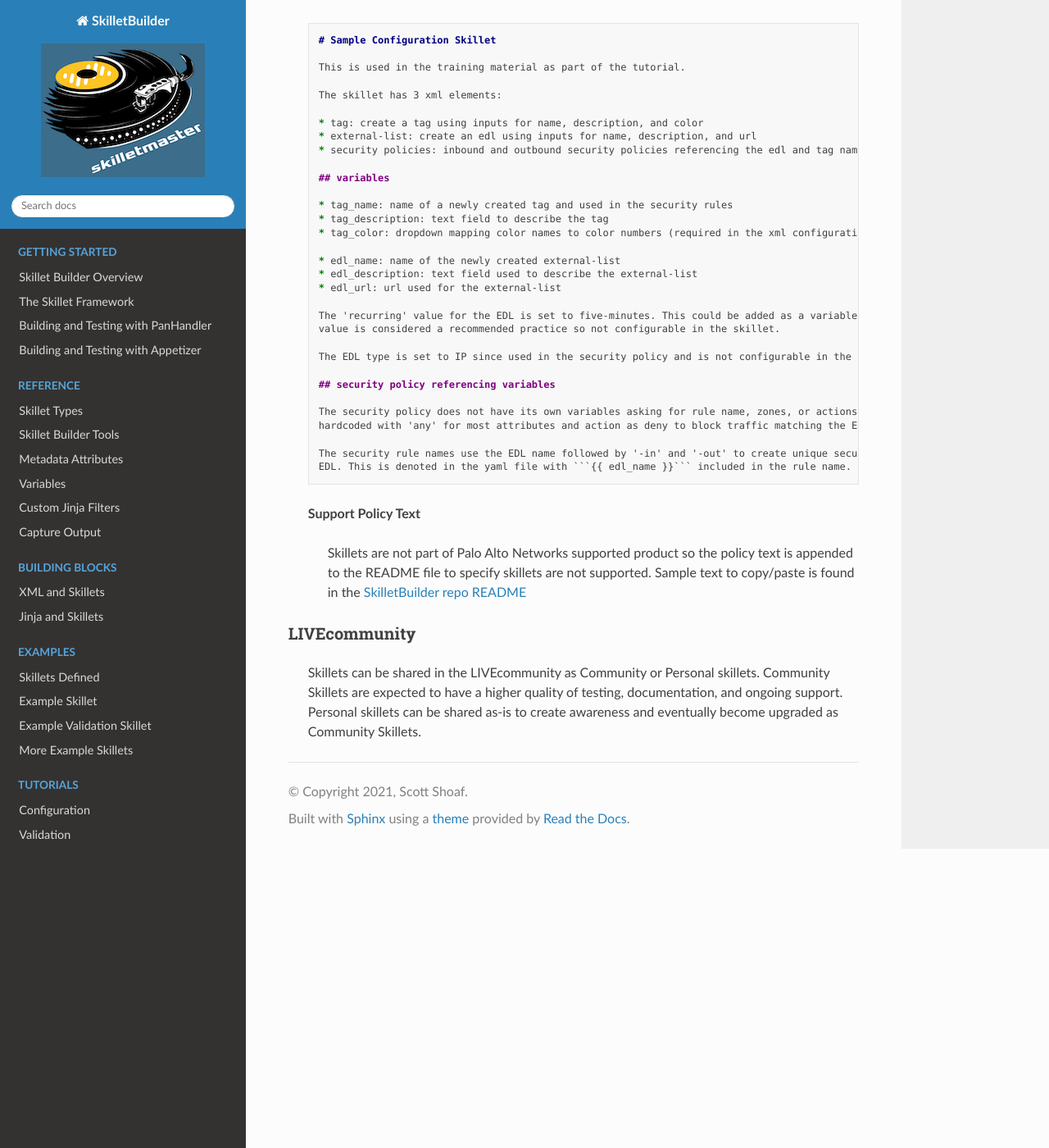
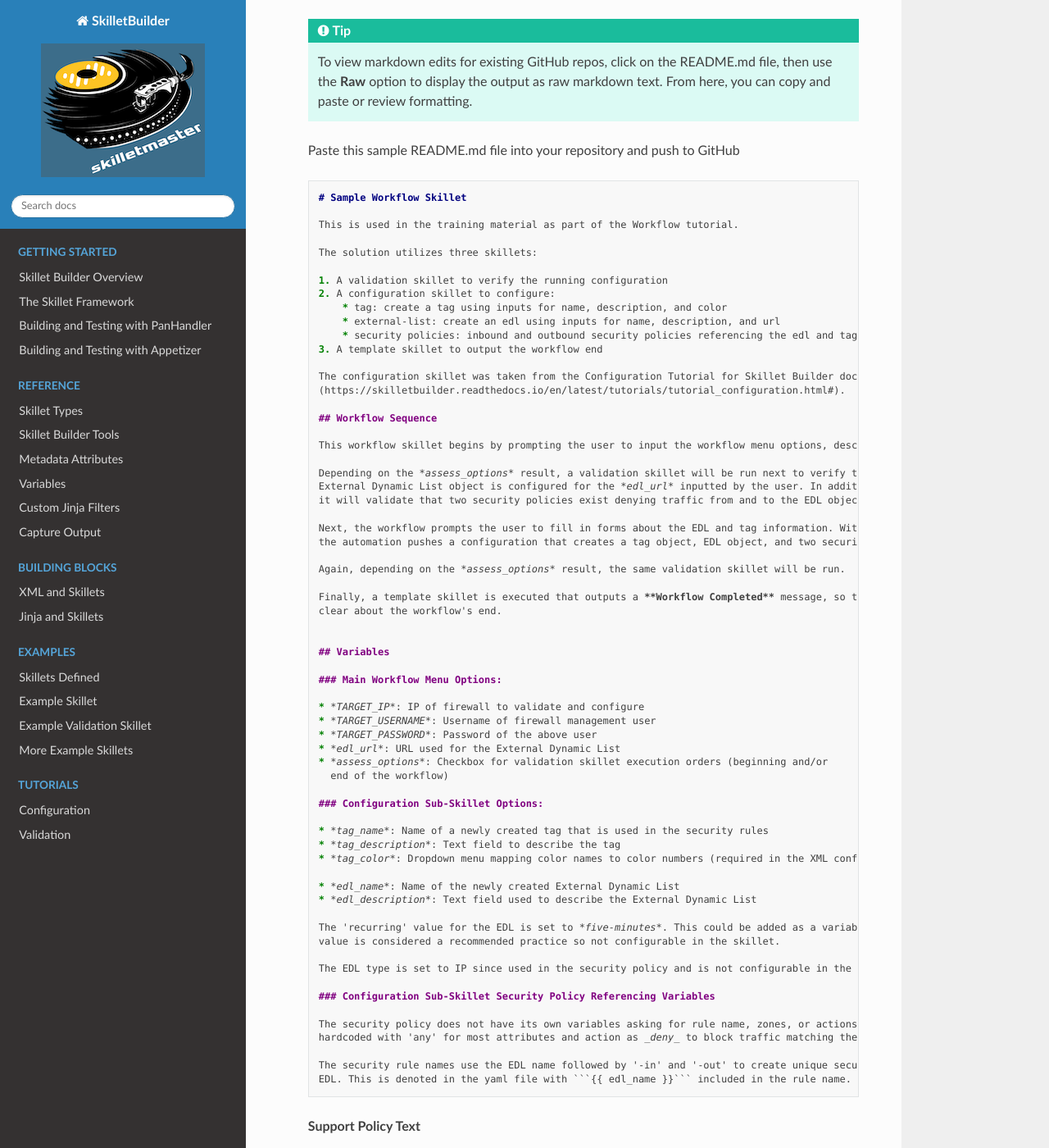
Before and after one commit to PaloAltoNetworks/SkilletBuilder, a Sphinx documentation site: the page built from docs/tutorials/tutorial_workflow.rst, in a window 1280 px wide and 1400 px high, scrolled down 10683 px. Shown: the whole window at 82% size. Built offline with Sphinx 7.4.7 and the Read the Docs theme 2.0.0, drawn with Linux system fonts in a browser that asks for light colours.

Commit message:
Completed Document section

````diff
--- a/docs/tutorials/tutorial_workflow.rst
+++ b/docs/tutorials/tutorial_workflow.rst
@@ -23,6 +23,7 @@ Overview
       4. `Test and Troubleshoot`_
       5. `Document`_
 
+|
 
 Prerequisites
 -------------
@@ -35,6 +36,7 @@ Prerequisites
         4. Install SLI using a Python virtual environment, instructions here
         5. Deploy a Next Generation Firewall for testing, instructions here
 
+|
 
 Design the Solution
 -------------------
@@ -777,6 +779,7 @@ Push the Skillet to GitHub
     * ``git commit -m "message"`` to commit the files with a change message
     * ``git push origin master`` to push to the repo master branch
 
+|
 
 Test and Troubleshoot
 ------------------
@@ -796,6 +799,8 @@ Edit, Push, Test
 ~~~~~~~~~~~~~~~~
 
     If errors are found, repeat the steps above until a clean skillet can be loaded and committed.
+
+|
 
 Document
 -------------
@@ -845,38 +850,73 @@ README.md
 
     .. code-block:: md
 
-        # Sample Configuration Skillet
+        # Sample Workflow Skillet
 
-        This is used in the training material as part of the tutorial.
+        This is used in the training material as part of the Workflow tutorial.
 
-        The skillet has 3 xml elements:
+        The solution utilizes three skillets:
 
-        * tag: create a tag using inputs for name, description, and color
-        * external-list: create an edl using inputs for name, description, and url
-        * security policies: inbound and outbound security policies referencing the edl and tag names
+        1. A validation skillet to verify the running configuration
+        2. A configuration skillet to configure:
+            * tag: create a tag using inputs for name, description, and color
+            * external-list: create an edl using inputs for name, description, and url
+            * security policies: inbound and outbound security policies referencing the edl and tag names
+        3. A template skillet to output the workflow end
 
-        ## variables
+        The configuration skillet was taken from the Configuration Tutorial for Skillet Builder documentation
+        (https://skilletbuilder.readthedocs.io/en/latest/tutorials/tutorial_configuration.html#).
 
-        * tag_name: name of a newly created tag and used in the security rules
-        * tag_description: text field to describe the tag
-        * tag_color: dropdown mapping color names to color numbers (required in the xml configuration)
+        ## Workflow Sequence
 
-        * edl_name: name of the newly created external-list
-        * edl_description: text field used to describe the external-list
-        * edl_url: url used for the external-list
+        This workflow skillet begins by prompting the user to input the workflow menu options, described below.
 
-        The 'recurring' value for the EDL is set to five-minutes. This could be added as a variable but for this example, the
+        Depending on the *assess_options* result, a validation skillet will be run next to verify that an
+        External Dynamic List object is configured for the *edl_url* inputted by the user. In addition,
+        it will validate that two security policies exist denying traffic from and to the EDL object.
+
+        Next, the workflow prompts the user to fill in forms about the EDL and tag information. With this information,
+        the automation pushes a configuration that creates a tag object, EDL object, and two security policies.
+
+        Again, depending on the *assess_options* result, the same validation skillet will be run.
+
+        Finally, a template skillet is executed that outputs a **Workflow Completed** message, so the user is
+        clear about the workflow's end.
+
+
+        ## Variables
+
+        ### Main Workflow Menu Options:
+
+        * *TARGET_IP*: IP of firewall to validate and configure
+        * *TARGET_USERNAME*: Username of firewall management user
+        * *TARGET_PASSWORD*: Password of the above user
+        * *edl_url*: URL used for the External Dynamic List
+        * *assess_options*: Checkbox for validation skillet execution orders (beginning and/or
+          end of the workflow)
+
+        ### Configuration Sub-Skillet Options:
+
+        * *tag_name*: Name of a newly created tag that is used in the security rules
+        * *tag_description*: Text field to describe the tag
+        * *tag_color*: Dropdown menu mapping color names to color numbers (required in the XML configuration)
+
+        * *edl_name*: Name of the newly created External Dynamic List
+        * *edl_description*: Text field used to describe the External Dynamic List
+
+        The 'recurring' value for the EDL is set to *five-minutes*. This could be added as a variable but for this example, the
         value is considered a recommended practice so not configurable in the skillet.
 
         The EDL type is set to IP since used in the security policy and is not configurable in the skillet.
 
-        ## security policy referencing variables
+        ### Configuration Sub-Skillet Security Policy Referencing Variables
 
         The security policy does not have its own variables asking for rule name, zones, or actions. The rules are
-        hardcoded with 'any' for most attributes and action as deny to block traffic matching the EDL IP list.
+        hardcoded with 'any' for most attributes and action as _deny_ to block traffic matching the EDL IP list.
 
         The security rule names use the EDL name followed by '-in' and '-out' to create unique security policies for each
         EDL. This is denoted in the yaml file with ```{{ edl_name }}``` included in the rule name.
+
+
 
     **Support Policy Text**
 
````
